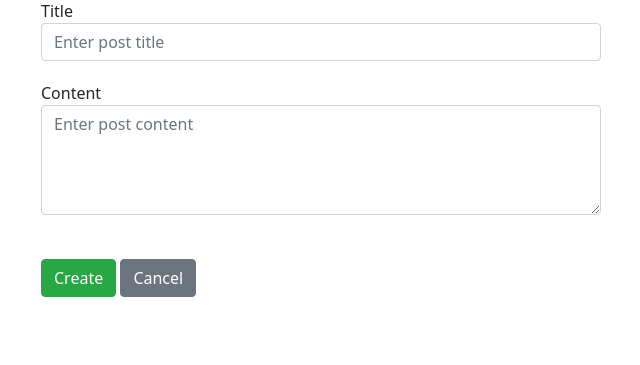
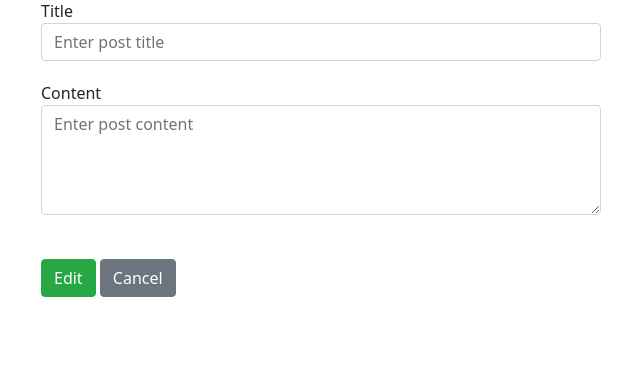
Before and after one commit to B-AJ-Amar/social-media-app, a Django app: template templates/posts/edit.html in a window 1280 px wide. Shown: the part 147-512 px from the top of the page, without its empty margins (319-959 px from the left). Run offline with Django 4.2, Linux system fonts and the light colour scheme; the template is opened without the code that fills it, so the values that code supplies are empty; some libraries are stand-ins or nearby versions.

Commit message:
fix edit page

```diff
--- a/templates/posts/edit.html
+++ b/templates/posts/edit.html
@@ -25,7 +25,7 @@
         <textarea class="form-control" id="content" name="content" rows="4" placeholder="Enter post content">{{post.content}}</textarea>
       </div>
       <br>
-      <button name="createbtn" type="submit" class="btn btn-success">Create</button>
+      <button name="editbtn" type="submit" class="btn btn-success">Edit</button>
       <button name="cancelbtn" type="submit" class="btn btn-secondary">Cancel</button>
     </form>
     {% endblock content %}
```
